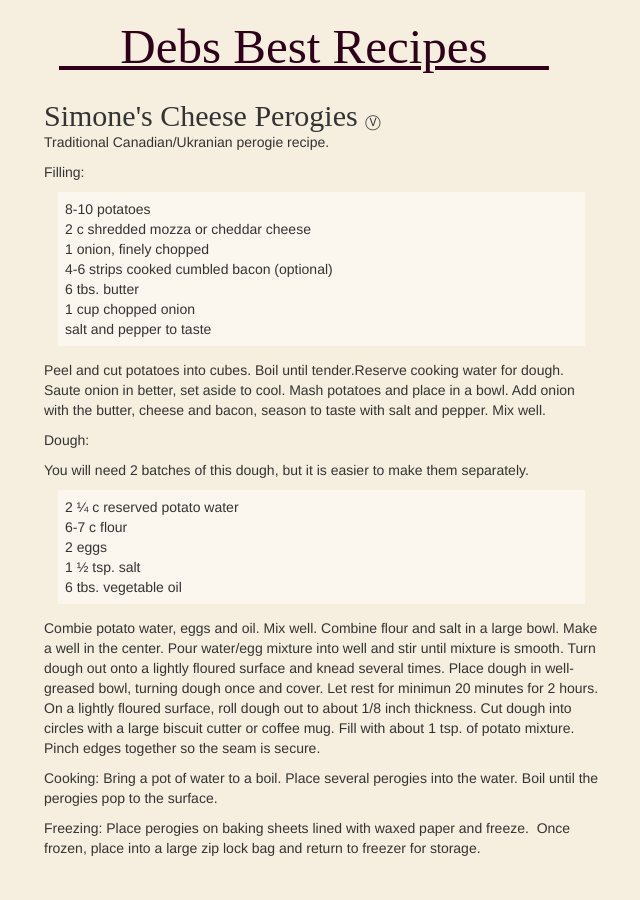
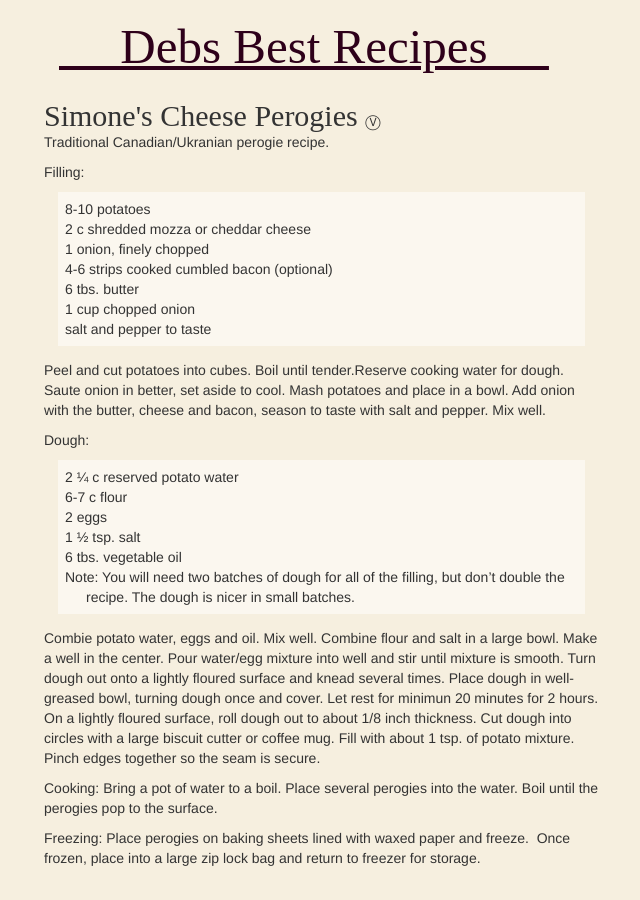
Before and after one commit to JonahBraun/debs-recipes, a Jekyll site: the page built from _posts/2005-09-07-perogies.md, in a window 1280 px wide. Shown: the whole page, without its empty margins (11-651 px from the left). Built offline with Jekyll 4.4.1, drawn with Linux system fonts in a browser that asks for light colours; nearby versions of some CDN libraries; some web fonts are replaced; Markdown is read by kramdown in place of the engine named in the settings.

Commit message:
Update 2005-09-07-perogies.md

```diff
--- a/_posts/2005-09-07-perogies.md
+++ b/_posts/2005-09-07-perogies.md
@@ -23,13 +23,13 @@ Add onion with the butter, cheese and bacon, season to taste with salt and peppe
 
 Dough:
 
-You will need 2 batches of this dough, but it is easier to make them separately.
-
 - 2 ¼ c reserved potato water
 - 6-7 c flour
 - 2 eggs
 - 1 ½ tsp. salt
 - 6 tbs. vegetable oil
+-
+Note: You will need two batches of dough for all of the filling, but don't double the recipe. The dough is nicer in small batches.
 
 Combie potato water, eggs and oil. Mix well. Combine flour and salt in a large bowl. Make a well in the center. Pour water/egg mixture into well and stir until mixture is smooth.
 Turn dough out onto a lightly floured surface and knead several times.
```
